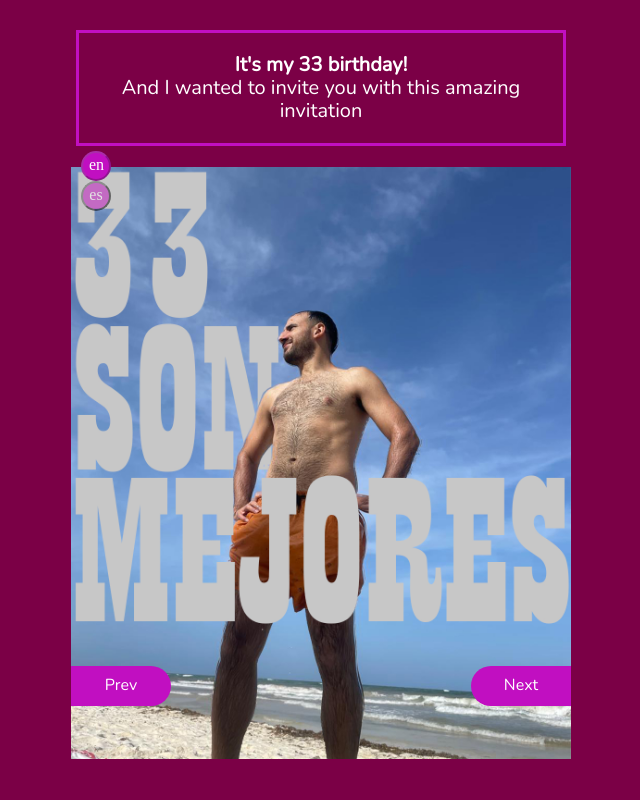
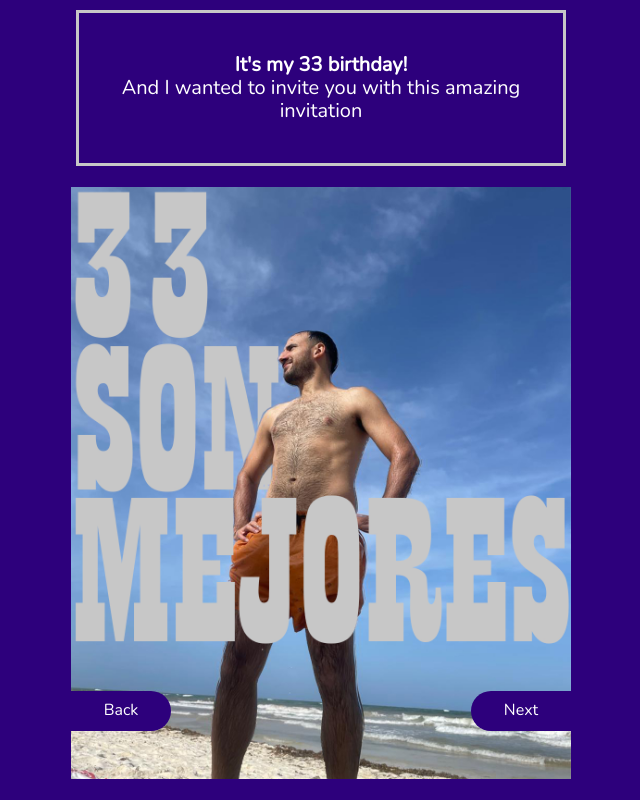
Before and after one commit to grassofacundo/bday-invite, a React (Create React App) app: page / in a window 1280 px wide. Shown: the whole page, without its empty margins (319-959 px from the left). Built offline with nearby package versions, Linux system fonts and the light colour scheme.

Commit message:
Hide language, set dynamic text and update style

```diff
--- a/src/Admin/Admin.jsx
+++ b/src/Admin/Admin.jsx
@@ -18,10 +18,17 @@ const Admin = ({ closeAdmin }) => {
             invitedUsers.forEach((u) => invited.push(u.data()));
             invited.forEach((guest) => {
                 numbers.current.total++;
+                if (guest.isVegano && guest.isVegetariano)
+                    guest.isVegetariano = false;
                 if (guest.isVegano) numbers.current.vegans++;
                 if (guest.isVegetariano) numbers.current.vegetarian++;
                 guest.extras.forEach((extra) => {
                     numbers.current.extras++;
+                    if (
+                        extra.vegeta === "vegetaYes" &&
+                        extra.vegetar === "vegetarYes"
+                    )
+                        extra.vegetar = "vegetarNo";
                     if (extra.vegeta === "vegetaYes") numbers.current.vegans++;
                     if (extra.vegetar === "vegetarYes")
                         numbers.current.vegetarian++;
--- a/src/App.jsx
+++ b/src/App.jsx
@@ -3,7 +3,7 @@ import Admin from "./Admin/Admin";
 import styles from "./App.module.scss";
 import Description from "./Description/Description";
 import AssetView from "./assetView/AssetView";
-import { assets } from "./content";
+import { assets, texts } from "./content";
 import LanguagePicker from "./LanguagePicker/LanguagePicker";
 
 const touchDuration = 3000; //length of time we want the user to touch before we do something
@@ -99,9 +99,9 @@ function App() {
                             userInfoProp={{ name, extras }}
                         />
                         <div className={styles.imageCarousel}>
-                            <LanguagePicker
+                            {/* <LanguagePicker
                                 changeLang={setUserLanguage}
-                            ></LanguagePicker>
+                            ></LanguagePicker> */}
                             {assets.map((asset, i) => (
                                 <AssetView
                                     key={i}
@@ -112,10 +112,10 @@ function App() {
                             ))}
                             <div className={styles.buttonContainer}>
                                 <button onClick={() => changePic(-1)}>
-                                    Prev
+                                    {texts.buttonBack[userLanguage]}
                                 </button>
                                 <button onClick={() => changePic(+1)}>
-                                    Next
+                                    {texts.buttonForward[userLanguage]}
                                 </button>
                             </div>
                         </div>
--- a/src/App.module.scss
+++ b/src/App.module.scss
@@ -13,7 +13,7 @@
 .imageCarousel {
     position: relative;
     display: flex;
-    //align-items: baseline;
+    flex-basis: fit-content;
     width: 100%;
     height: fit-content;
     max-height: 100%;
@@ -32,13 +32,13 @@
     display: flex;
     justify-content: space-between;
     width: 100%;
-    bottom: 70px;
+    bottom: 65px;
 
     button {
         border: 0;
         width: 100px;
         height: 40px;
-        background-color: var(--secondary-color);
+        background-color: var(--main-color);
         color: white;
         font-family: "Nunito", serif;
         font-size: 16px;
--- a/src/Description/FormC/FormC.jsx
+++ b/src/Description/FormC/FormC.jsx
@@ -1,14 +1,18 @@
+import { useContext } from "react";
 import { formFields } from "../../content";
 import Form from "../../form/Form";
 import styles from "../Description.module.scss";
+import { LocalizationContext } from "../../App";
 
 const FormC = ({ onClose, onSubmit }) => {
+    const currentLanguage = useContext(LocalizationContext);
+
     return (
         <>
             <button className={styles.closeButton} onClick={() => onClose()}>
                 X
             </button>
-            <Form fields={formFields} onSubmit={() => onSubmit()} />
+            <Form fields={formFields[currentLanguage]} onSubmit={onSubmit} />
         </>
     );
 };
--- a/src/Description/Information/Information.jsx
+++ b/src/Description/Information/Information.jsx
@@ -27,8 +27,8 @@ const Information = ({
         return (
             <p>
                 {extras > 0
-                    ? texts.guestConfirmed[currentLanguage].one
-                    : `${texts.guestConfirmed[currentLanguage].many} ${userInfo.name}`}
+                    ? texts.guestConfirmed[currentLanguage].many
+                    : `${texts.guestConfirmed[currentLanguage].one} ${userInfo.name}`}
             </p>
         );
     }
--- a/src/Description/Information/Information.module.scss
+++ b/src/Description/Information/Information.module.scss
@@ -6,10 +6,11 @@
     flex-direction: column;
     justify-content: center;
     align-items: center;
-    height: 110px;
+    flex-grow: 1;
+    max-height: 150px;
     width: calc(100% - var(--wrapper-margin) * 2 - var(--wrapper-border) * 2);
     margin: var(--wrapper-margin);
-    border: var(--wrapper-border) solid #c10fc1;
+    border: var(--wrapper-border) solid var(--secondary-color);
 
     h1,
     p {
--- a/src/assetView/AssetView.jsx
+++ b/src/assetView/AssetView.jsx
@@ -5,8 +5,9 @@ function AssetView({ src, currentAsset, index }) {
     const [load, setLoad] = useState(false);
 
     const isImage = src.includes("img");
+    const isGif = src.includes("gif");
 
-    return isImage ? (
+    return isImage || isGif ? (
         <>
             <img
                 src={`${src}.jpg`}
@@ -16,7 +17,7 @@ function AssetView({ src, currentAsset, index }) {
                 }}
             />
             <img
-                src={`${src}-hd.jpg`}
+                src={`${src}-hd.${isGif ? "gif" : "jpg"}`}
                 alt="Alguna imagen hd"
                 onLoad={() => setLoad(true)}
                 style={{
--- a/src/form/Form.jsx
+++ b/src/form/Form.jsx
@@ -1,8 +1,12 @@
-import React, { useState, useEffect } from "react";
+import { useState, useEffect, useContext } from "react";
 import styles from "./Form.module.scss";
 import FormField from "./formField/FormField";
+import { LocalizationContext } from "../App";
+import { texts } from "../content";
 
 const Form = ({ fields, onSubmit }) => {
+    const currentLanguage = useContext(LocalizationContext);
+
     const [formBody, setFormBody] = useState({});
     const [submitEnabled, setSubmitEnabled] = useState(false);
     const [extraFields, setExtraFields] = useState([]);
@@ -81,11 +85,11 @@ const Form = ({ fields, onSubmit }) => {
                 );
             })}
             <button className={styles.addGuest} onClick={(e) => addExtra(e)}>
-                Add companion
+                {texts.companion.buttonAdd[currentLanguage]}
             </button>
             {extraFields?.length > 0 && (
                 <>
-                    <h2>Companions</h2>
+                    <h2>{texts.companion.title[currentLanguage]}</h2>
                     {extraFields.map((extraField, index) => {
                         return (
                             <div key={index} className={styles.extraGuestForm}>
@@ -108,11 +112,15 @@ const Form = ({ fields, onSubmit }) => {
                         className={styles.addGuest}
                         onClick={(e) => removeExtra(e)}
                     >
-                        Remove companion
+                        {texts.companion.buttonRemove[currentLanguage]}
                     </button>
                 </>
             )}
-            <input type="submit" value="Submit" disabled={!submitEnabled} />
+            <input
+                type="submit"
+                value={texts.submit[currentLanguage]}
+                disabled={!submitEnabled}
+            />
         </form>
     );
 };
--- a/src/guestList/GuestList.module.scss
+++ b/src/guestList/GuestList.module.scss
@@ -7,7 +7,7 @@
     align-items: center;
     padding: 10px 0;
     background-color: #1f1834;
-    z-index: 1;
+    z-index: 2;
     color: white;
     font-family: "Nunito", serif;
     border: {
@@ -17,4 +17,9 @@
     }
     overflow: auto;
     list-style-type: none;
+
+    li {
+        width: 100%;
+        text-align: center;
+    }
 }
--- a/src/index.css
+++ b/src/index.css
@@ -1,8 +1,8 @@
 html,
 body,
 #root {
-    --main-color: #7b0046;
-    --secondary-color: #c10fc1;
+    --main-color: #2d007c;
+    --secondary-color: #c7c7c7;
     --text-color: #fff;
 
     height: 100%;
```
